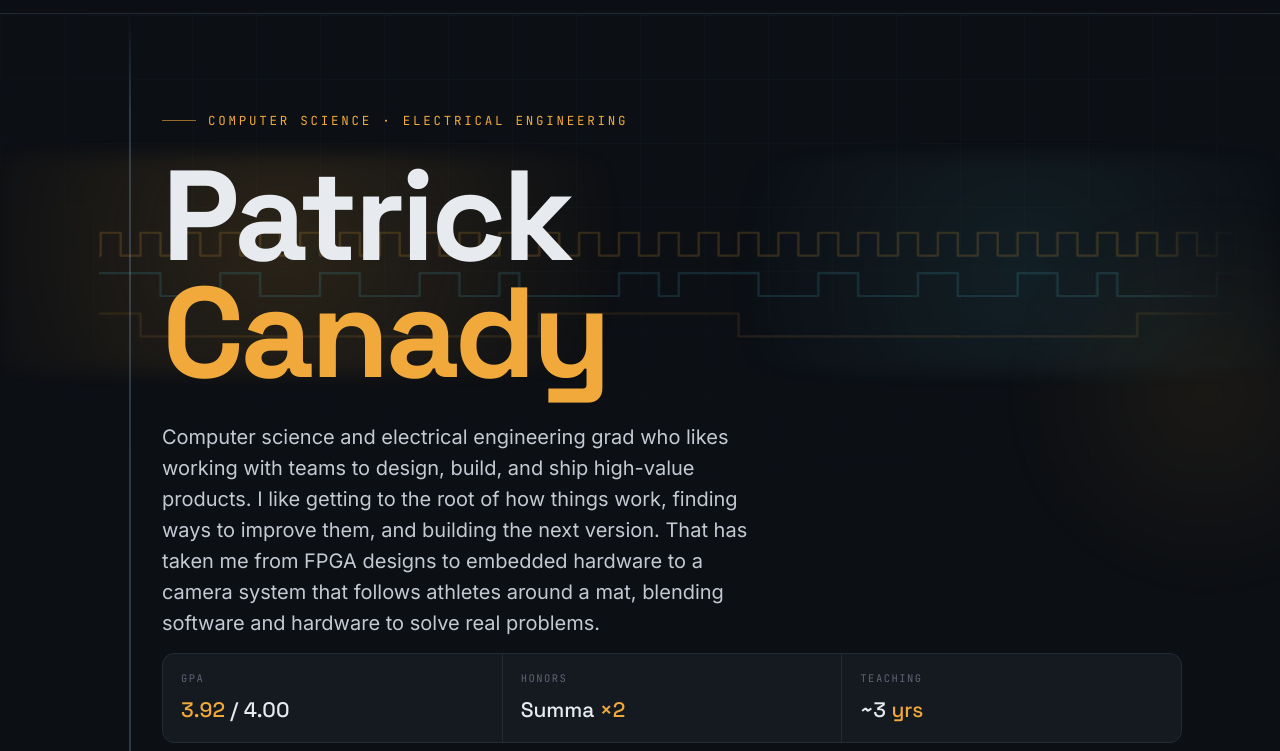
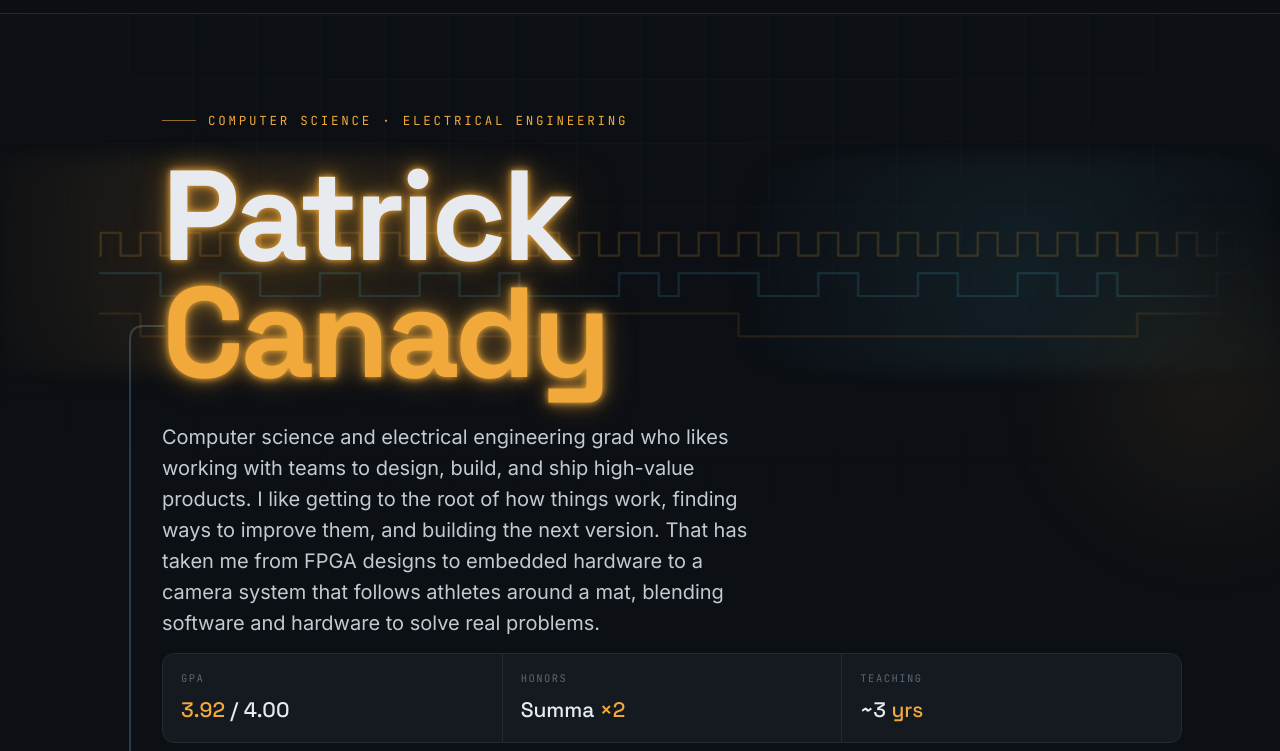
Before and after one commit to peejerator/peejerator.github.io, a plain HTML site: page index.html in a window 1280 px wide. Shown: the part 49-800 px from the top of the page. Drawn offline with Linux system fonts and the light colour scheme.

Commit message:
Enhance circuit spine animation with dynamic rail gaps and glowing name effect

```diff
--- a/index.html
+++ b/index.html
@@ -189,9 +189,33 @@
   .hero::before, .section::before{
     content:""; position:absolute; top:0; bottom:0;
     left: calc(var(--col-left) + var(--gutter)/2 - 1px);
-    width:2px; background:var(--rail); z-index:0;
+    width:2px; z-index:0;
+  }
+  /* each section's rail has a transparent gap where its component sits (gap bounds set by JS) */
+  .section::before{
+    background:linear-gradient(to bottom,
+      var(--rail) 0, var(--rail) var(--ga,100%),
+      transparent var(--ga,100%), transparent var(--gb,100%),
+      var(--rail) var(--gb,100%), var(--rail) var(--end,100%),
+      transparent var(--end,100%));
   }
   .hero::before{ background:linear-gradient(180deg, transparent, var(--rail) 96px); }
+
+  /* the name is the power source: the letters glow, then drain right-to-left as the dot pulls the charge out */
+  body{ --edgepx:3000px; }
+  .hero h1{ position:relative; }
+  .hero h1 .ghost{
+    position:absolute; left:-60px; top:-46px; z-index:-1; pointer-events:none;
+    padding:46px 60px; color:transparent;
+    text-shadow:0 0 6px rgba(240,169,58,.95), 0 0 16px rgba(240,169,58,.6), 0 0 32px rgba(240,169,58,.34);
+    -webkit-mask-image:linear-gradient(to right, #000 0, #000 calc(var(--edgepx) - 40px), transparent var(--edgepx));
+            mask-image:linear-gradient(to right, #000 0, #000 calc(var(--edgepx) - 40px), transparent var(--edgepx));
+  }
+
+  /* bent lead drawn from the name into the rail (path built by JS) */
+  .source-lead{ position:absolute; inset:0; width:100%; height:100%; z-index:0; pointer-events:none; overflow:visible; }
+  .source-lead path{ fill:none; stroke:var(--rail); stroke-width:2; stroke-linecap:round; stroke-linejoin:round; }
+  .js-spine .hero::before{ display:none; }
 
   /* section heading bullet becomes a junction node on the rail */
   /* schematic component sits at each heading as its node on the rail */
@@ -202,13 +226,6 @@
   }
   .sec-head .node svg{ position:relative; z-index:1; display:block; height:38px; width:auto; transition:filter .25s; }
   @media(max-width:480px){ .sec-head .node svg{ height:30px } }
-
-  /* feathered backdrop hides the rail behind a component with no hard edge */
-  .sec-head .node::before, .comp::before{
-    content:""; position:absolute; left:50%; top:50%; transform:translate(-50%,-50%);
-    width:58px; height:68px; z-index:0;
-    background:radial-gradient(50% 50% at 50% 50%, var(--ink) 0, var(--ink) 42%, rgba(12,15,20,0) 82%);
-  }
 
   /* lit state: glow follows the symbol shape, never a box */
   .sec-head .node.lit svg, .comp.lit svg{ filter:drop-shadow(0 0 6px rgba(240,169,58,.8)) brightness(2.0); }
@@ -227,7 +244,7 @@
     position:absolute; z-index:1; width:9px; height:9px; border-radius:50%;
     left: calc(var(--col-left) + var(--gutter)/2 - 4px);
     background:var(--amber); box-shadow:0 0 12px 3px rgba(240,169,58,.75);
-    top:0; opacity:0; pointer-events:none; will-change:top;
+    top:0; opacity:0; pointer-events:none; will-change:left,top; transition:opacity .25s linear;
   }
 
   /* ---------- sections ---------- */
@@ -338,6 +355,8 @@
   /* reveal */
   .reveal{opacity:0;transform:translateY(18px);transition:opacity .6s ease,transform .6s ease}
   .reveal.in{opacity:1;transform:none}
+  /* section headings carry a rail component, so they must not slide (would misalign the rail gap) */
+  .sec-head.reveal{transform:none}
 
   /* focus */
   a:focus-visible,button:focus-visible{outline:2px solid var(--amber);outline-offset:3px;border-radius:3px}
@@ -373,7 +392,7 @@
   <section class="hero" aria-label="Introduction">
     <div class="wrap">
       <p class="eyebrow">Computer Science · Electrical Engineering</p>
-      <h1>Patrick<br><span class="accent">Canady</span></h1>
+      <h1><span class="ghost" aria-hidden="true">Patrick<br>Canady</span>Patrick<br><span class="accent">Canady</span></h1>
       <p class="thesis">Computer science and electrical engineering grad who likes working with teams to design, build, and ship high-value products. I like getting to the root of how things work, finding ways to improve them, and building the next version. That has taken me from FPGA designs to embedded hardware to a camera system that follows athletes around a mat, blending software and hardware to solve real problems.</p>
 
       <ul class="readout">
@@ -617,46 +636,134 @@
     els.forEach(function(el){ io.observe(el); });
   })();
 
-  // circuit spine: travelling current pulse + light components as it passes
+  // circuit spine: the name powers the rail; the pulse flows out of the name to ground
   (function(){
     if(window.matchMedia('(prefers-reduced-motion: reduce)').matches) return;
     var main = document.querySelector('main');
+    var hero = document.querySelector('.hero');
+    var h1 = hero && hero.querySelector('h1');
     var pulse = document.querySelector('.pulse');
-    if(!main || !pulse) return;
+    if(!main || !hero || !h1 || !pulse) return;
+    var railNode = document.querySelector('#work .sec-head .node');
+    if(!railNode) return;
+    var ghost = h1.querySelector('.ghost');
+    document.body.classList.add('js-spine');
+
     var nodes = Array.prototype.slice.call(document.querySelectorAll('.comp, .sec-head .node'));
     var ground = document.querySelector('.comp-ground');
-    var ticking = false;
+    var headNodes = Array.prototype.slice.call(document.querySelectorAll('.section .sec-head .node'));
+
+    function setGaps(){
+      headNodes.forEach(function(n){
+        var sec = n.closest('.section'); if(!sec) return;
+        var nr = n.getBoundingClientRect(), sr = sec.getBoundingClientRect();
+        var center = (nr.top - sr.top) + nr.height/2;
+        var gh = Math.max(12, nr.height/2 - 1);
+        sec.style.setProperty('--ga', (center - gh).toFixed(1) + 'px');
+        sec.style.setProperty('--gb', (center + gh).toFixed(1) + 'px');
+      });
+      if(ground){
+        var gsec = ground.closest('.section');
+        if(gsec){
+          var gr = ground.getBoundingClientRect(), gsr = gsec.getBoundingClientRect();
+          gsec.style.setProperty('--end', ((gr.top - gsr.top) + 4).toFixed(1) + 'px'); // rail stops at the ground's top
+        }
+      }
+    }
+
+    // build the bent source lead
+    var NS = 'http://www.w3.org/2000/svg';
+    var svg = document.createElementNS(NS,'svg');
+    svg.setAttribute('class','source-lead');
+    var path = document.createElementNS(NS,'path');
+    svg.appendChild(path);
+    hero.insertBefore(svg, hero.firstChild);
+
+    var geo = null, ticking = false;
+
+    function layout(){
+      var sx = window.scrollX, sy = window.scrollY;
+      var hr = hero.getBoundingClientRect();
+      var ox = hr.left + sx, oy = hr.top + sy, H = hr.height;
+      var rr = railNode.getBoundingClientRect();
+      var railXDoc = rr.left + sx + rr.width/2;
+      var nr = h1.getBoundingClientRect();
+      var attachXDoc = nr.left + sx + 2;
+      var attachYDoc = nr.top + sy + nr.height * 0.72;
+      var railX = railXDoc - ox, attachX = attachXDoc - ox, attachY = attachYDoc - oy;
+      var r = 14, corner = railX + r;
+      path.setAttribute('d',
+        'M '+attachX+' '+attachY+' H '+corner+
+        ' Q '+railX+' '+attachY+' '+railX+' '+(attachY+r)+
+        ' V '+H);
+      var mr = main.getBoundingClientRect();
+      geo = { mainLeft: mr.left+sx, mainTop: mr.top+sy,
+              ox: ox, oy: oy, heroBottomDocY: oy + H, pathLen: path.getTotalLength(),
+              attachXDoc: attachXDoc, attachYDoc: attachYDoc,
+              railXDoc: railXDoc,
+              textW: ghost ? Math.max(40, ghost.offsetWidth - 120) : 300 };
+      setGaps();
+    }
 
     function update(){
       ticking = false;
-      var mainTop = main.getBoundingClientRect().top + window.scrollY;
-      var mainH = main.offsetHeight;
-      var center = window.scrollY + window.innerHeight * 0.5;
-      var maxY = mainH;
+      if(!geo) layout();
+      setGaps();   // keep rail gaps aligned to components as headings reveal / reflow
+      var groundDocY;
+      if(ground){ var g = ground.getBoundingClientRect(); groundDocY = g.top + window.scrollY + g.height/2; }
+      else { groundDocY = geo.mainTop + main.offsetHeight; }
+      var maxScroll = document.documentElement.scrollHeight - window.innerHeight;
+      var sY = window.scrollY;
+      var atBottom = sY >= maxScroll - 1;
 
-      if(ground){
-        var gr = ground.getBoundingClientRect();
-        var groundCenter = gr.top + window.scrollY + gr.height / 2 - mainTop;
-        maxY = groundCenter;
+      // phase 1: drain the name's glow right-to-left while the name is still on screen
+      var drainEnd = Math.max(120, Math.min(maxScroll * 0.5, geo.attachYDoc - 160));
+      var drain = Math.min(1, Math.max(0, sY / drainEnd));
+      document.body.style.setProperty('--edgepx', (60 + (1 - drain) * (geo.textW + 60)).toFixed(1) + 'px');
+
+      if(sY < drainEnd){
+        // still draining: the dot hasn't formed yet
+        pulse.style.opacity = '0';
+        pulse.style.left = (geo.attachXDoc - geo.mainLeft - 4.5) + 'px';
+        pulse.style.top  = (geo.attachYDoc - geo.mainTop  - 4.5) + 'px';
+        for(var k=0;k<nodes.length;k++) nodes[k].classList.remove('lit');
+        return;
       }
 
-      var maxScroll = document.documentElement.scrollHeight - window.innerHeight;
-      var atBottom = window.scrollY >= maxScroll - 1;
-      var y = atBottom ? maxY : Math.max(0, Math.min(maxY, center - mainTop));
-      pulse.style.top = y + 'px';
-      pulse.style.opacity = '1';
-      var pulsePageY = y + mainTop;
+      // phase 2: the dot has been pulled out of the name and travels to ground
+      var denom = maxScroll - drainEnd;
+      var tp = denom > 0 ? (sY - drainEnd) / denom : 1;
+      if(atBottom) tp = 1;
+      tp = Math.min(1, Math.max(0, tp));
+      var railTail = groundDocY - geo.heroBottomDocY;   // straight rail from hero bottom to ground
+      var total = geo.pathLen + railTail;
+      var d = tp * total, px, py;
+      if(d <= geo.pathLen){
+        var pt = path.getPointAtLength(d);              // follow the bent lead exactly, curve and all
+        px = geo.ox + pt.x; py = geo.oy + pt.y;
+      } else {
+        px = geo.railXDoc; py = geo.heroBottomDocY + (d - geo.pathLen);
+      }
+      pulse.style.left = (px - geo.mainLeft - 4.5) + 'px';
+      pulse.style.top  = (py - geo.mainTop  - 4.5) + 'px';
+      var behind = false;
       for(var i=0;i<nodes.length;i++){
-        var r = nodes[i].getBoundingClientRect();
-        var cy = r.top + window.scrollY + r.height/2;
-        nodes[i].classList.toggle('lit', Math.abs(cy - pulsePageY) < 35);
+        var rc = nodes[i].getBoundingClientRect();
+        var cy = rc.top + window.scrollY + rc.height/2;
+        var dist = Math.abs(cy - py);
+        nodes[i].classList.toggle('lit', dist < 35);
+        if(dist < rc.height/2 + 4) behind = true;   // dot is over this component: hide it
       }
+      pulse.style.opacity = behind ? '0' : '1';
     }
     function onScroll(){ if(!ticking){ ticking = true; requestAnimationFrame(update); } }
+    function onResize(){ layout(); onScroll(); }
 
     window.addEventListener('scroll', onScroll, {passive:true});
-    window.addEventListener('resize', onScroll);
-    update();
+    window.addEventListener('resize', onResize);
+    window.addEventListener('load', onResize);
+    if(document.fonts && document.fonts.ready){ document.fonts.ready.then(onResize); }
+    layout(); update();
   })();
 </script>
 </body>
```
